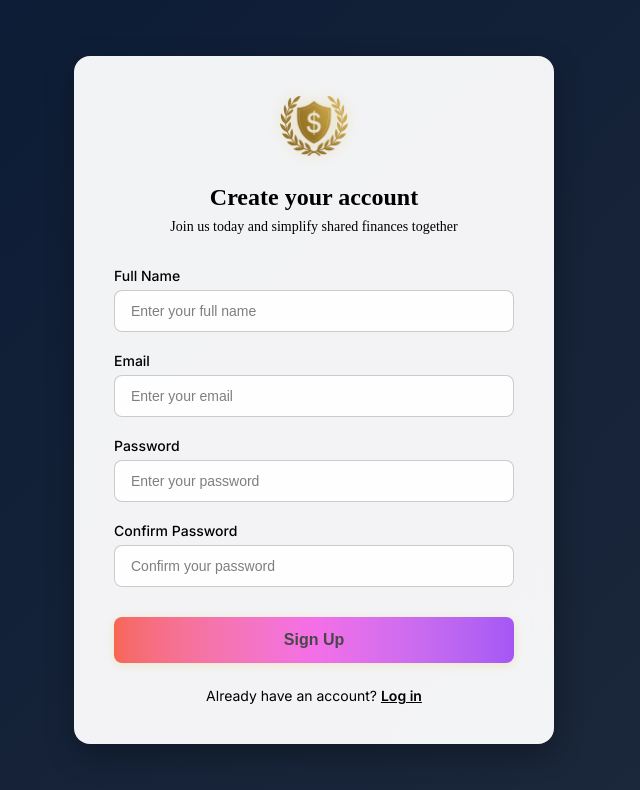
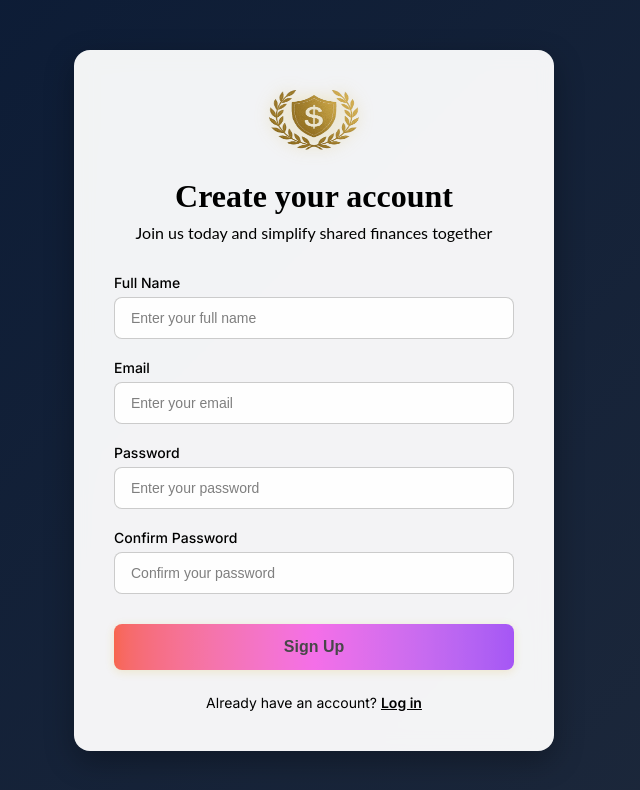
Before and after one commit to Dasindu02/Synvora-Frontend, an Angular app in the folder Frontend/: page /signup in a window 1280 px wide. Shown: the top 790 px of the page, without its empty margins (326-966 px from the left). Built offline with nearby package versions, Linux system fonts and the light colour scheme.

Commit message:
update system logo

```diff
--- a/Frontend/src/app/signup/signup.html
+++ b/Frontend/src/app/signup/signup.html
@@ -1,7 +1,7 @@
 <div class="signup-container">
   <div class="signup-card">
     <div class="logo-container">
-      <img src="onlylogo3.png" alt="Synvora Logo" class="logo">
+      <img src="onlylogo3.png" alt="Synvora Logo" class="logo" width="90" height="150">
       <h1>Create your account</h1>
       <p>Join us today and simplify shared finances together </p>
     </div>
--- a/Frontend/src/app/signup/signup.scss
+++ b/Frontend/src/app/signup/signup.scss
@@ -40,7 +40,7 @@
   }
 
   h1 {
-    font-size: 24px;
+    font-size: 32px;
     font-weight: 600;
     color: #000000;
     margin: 8px 0;
@@ -49,9 +49,9 @@
 
   p {
     color: #000000;
-    font-size: 14px;
+    font-size: 16px;
     margin: 0;
-    font-family: 'Poppins',
+    font-family: 'Lato',
   }
 }
 
```
Also changed, not shown: Frontend/public/logowithname.png (added).
